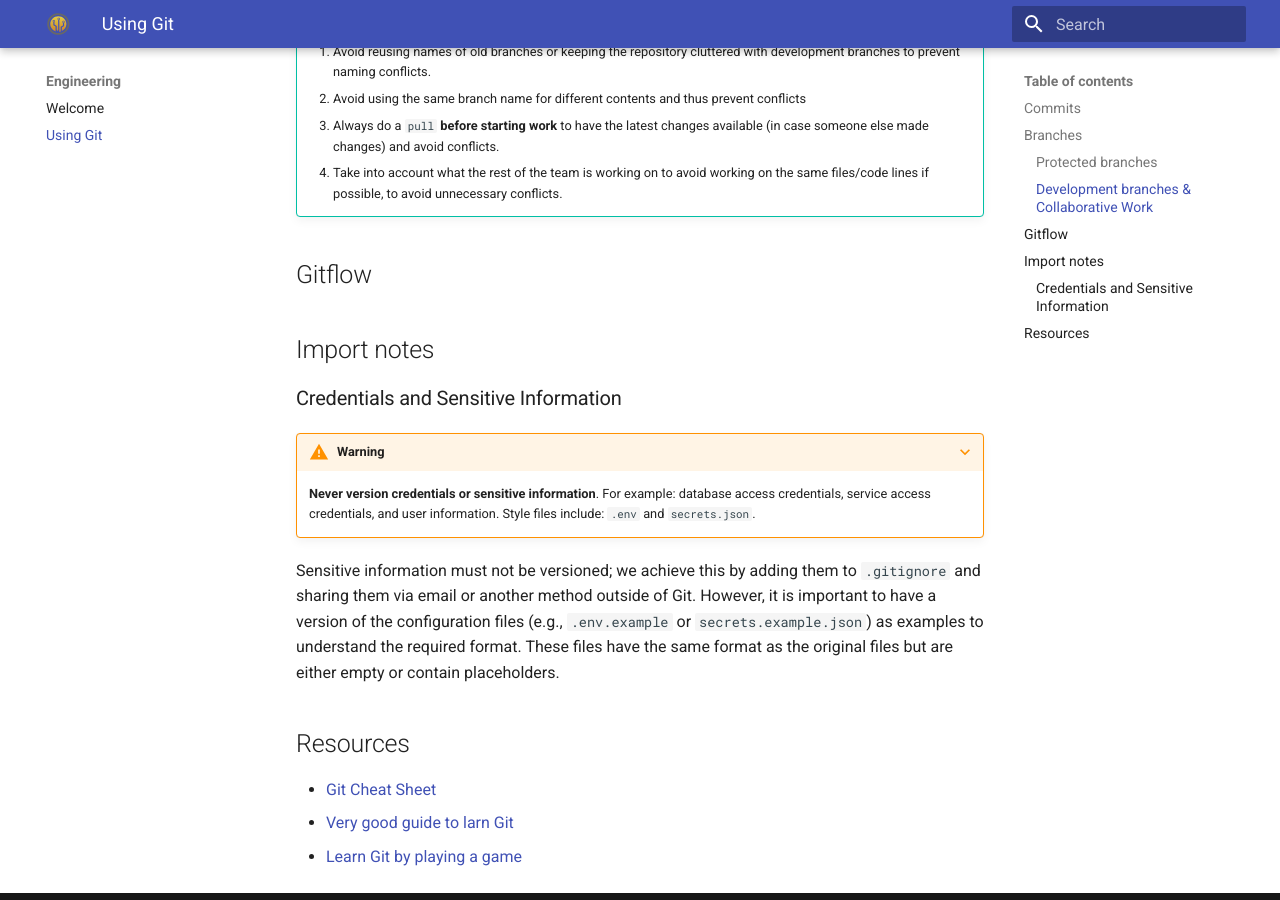
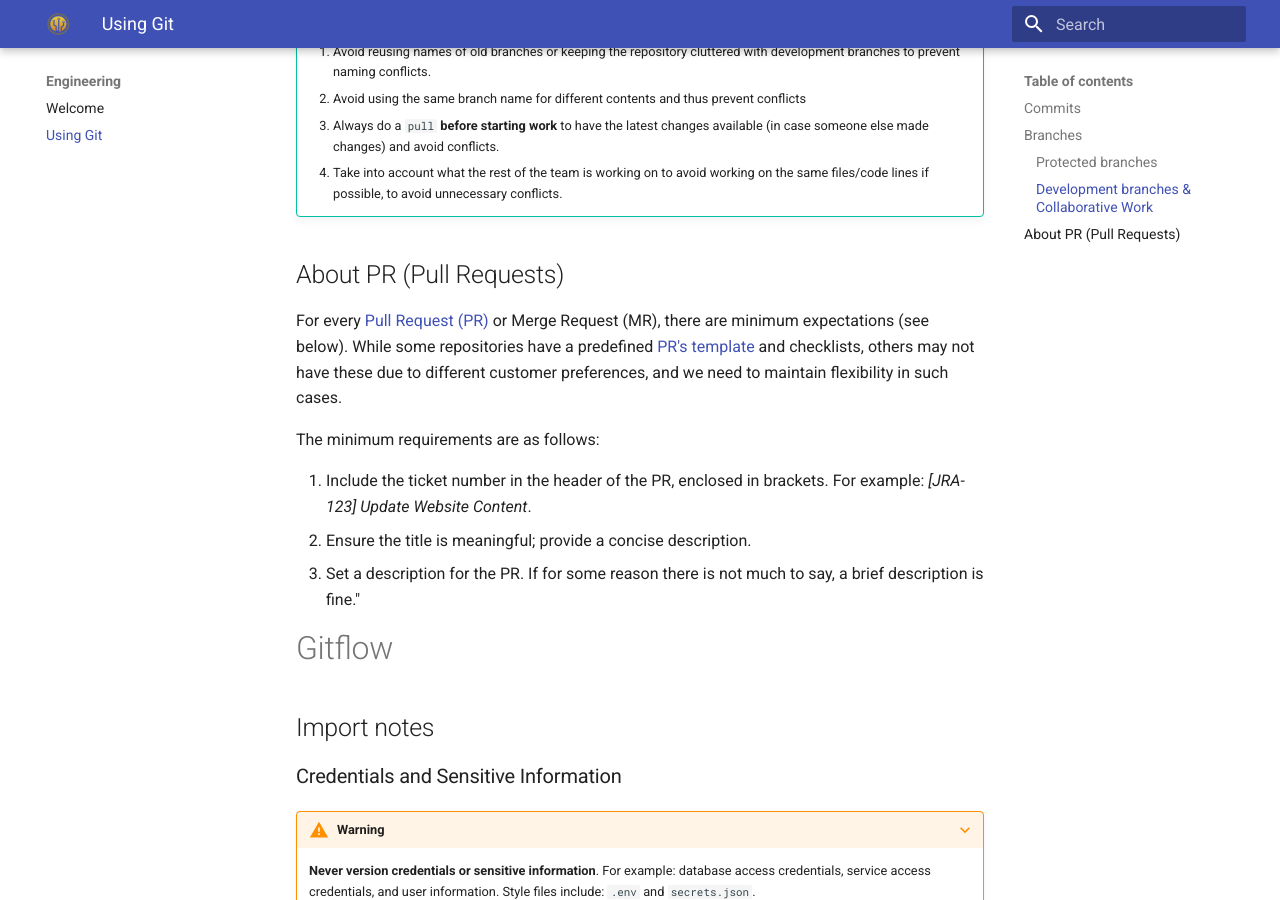
Before and after one commit to pukara-dev/culture, an MkDocs documentation site: the page built from docs/engineering/using-git.md, in a window 1280 px wide and 900 px high, scrolled down 2161 px. Built offline with MkDocs 1.6.1 and Material for MkDocs 9.7.7, drawn with Linux system fonts in a browser that asks for light colours.

Commit message:
docs: add documentation about how to make PRs

```diff
--- a/docs/engineering/using-git.md
+++ b/docs/engineering/using-git.md
@@ -59,7 +59,18 @@ Some tips when for working with *development branches* Avoid reusing names of ol
     3. Always do a `pull` **before starting work** to have the latest changes available (in case someone else made changes) and avoid conflicts.
     4. Take into account what the rest of the team is working on to avoid working on the same files/code lines if possible, to avoid unnecessary conflicts.
 
-## Gitflow
+
+## About PR (Pull Requests)
+
+For every [Pull Request (PR)](https://docs.github.com/en/pull-requests/collaborating-with-pull-requests/proposing-changes-to-your-work-with-pull-requests/about-pull-requests) or Merge Request (MR), there are minimum expectations (see below). While some repositories have a predefined [PR's template](https://docs.github.com/en/communities/using-templates-to-encourage-useful-issues-and-pull-requests/creating-a-pull-request-template-for-your-repository) and checklists, others may not have these due to different customer preferences, and we need to maintain flexibility in such cases.
+
+The minimum requirements are as follows:
+
+1. Include the ticket number in the header of the PR, enclosed in brackets. For example: *[JRA-123] Update Website Content*.
+2. Ensure the title is meaningful; provide a concise description.
+3. Set a description for the PR. If for some reason there is not much to say, a brief description is fine."
+
+# Gitflow
 
 <TODO>
 
```
Also changed, not shown: docs/core-values/index.md (line endings or trailing spaces).
